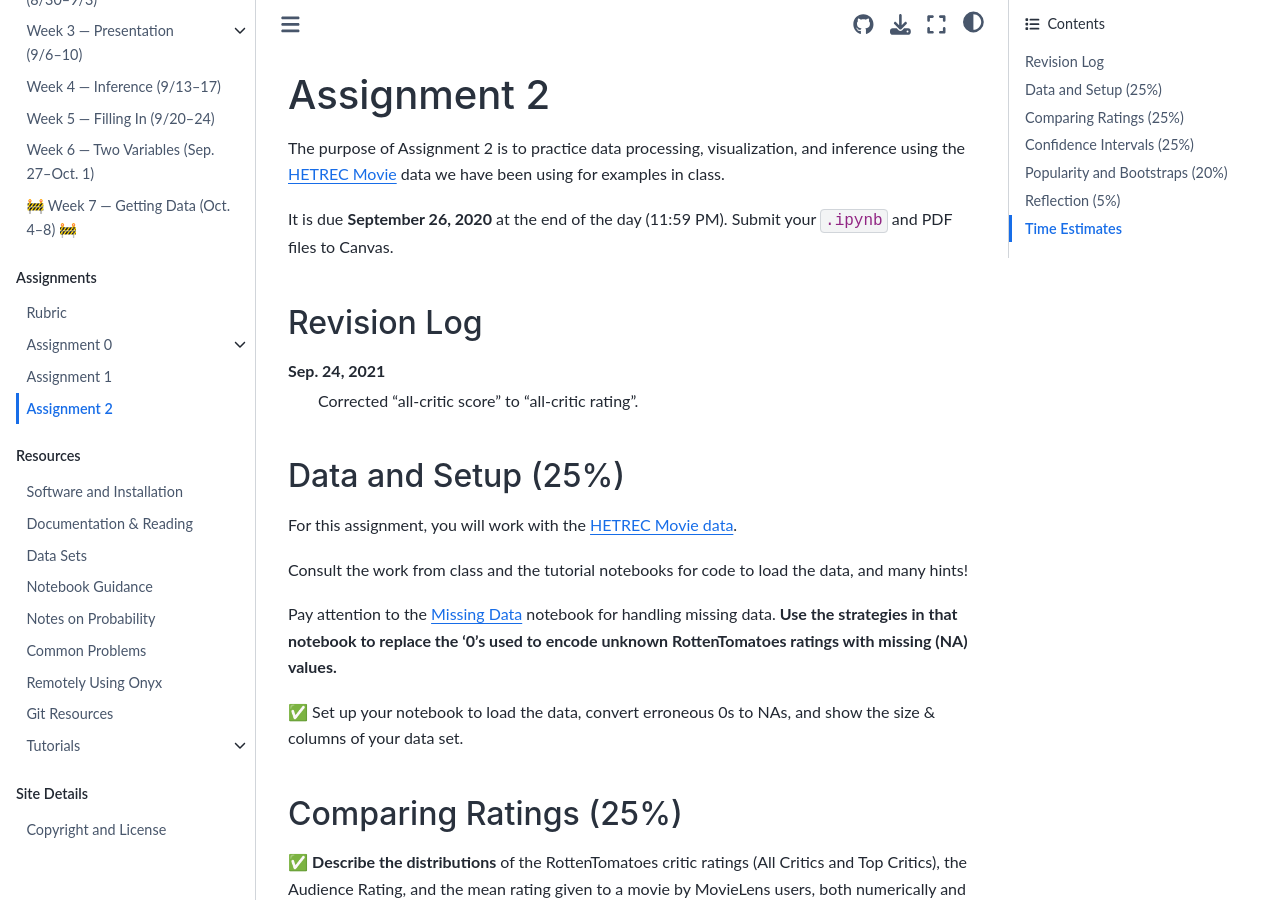
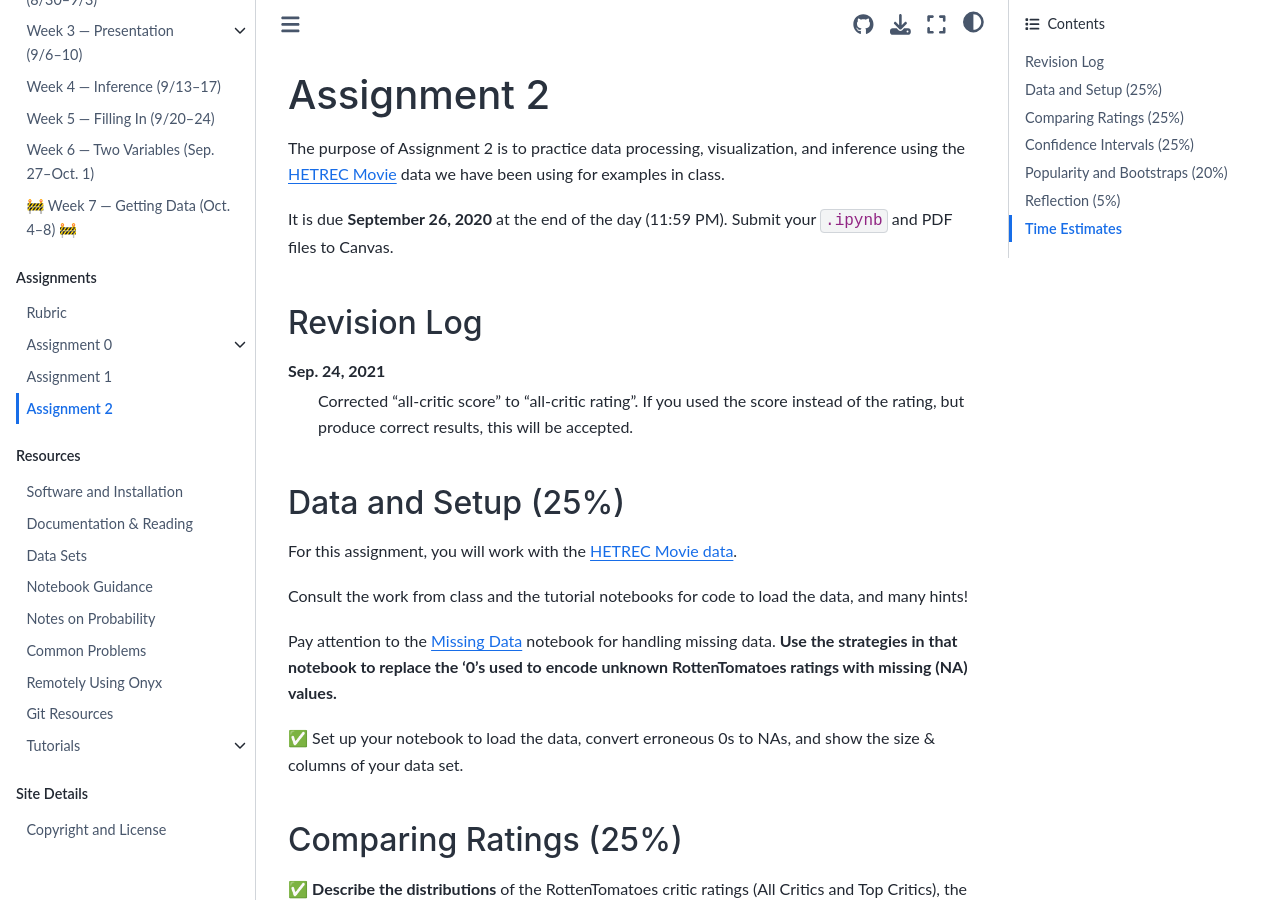
Before and after one commit to mdekstrand/cs533-web, a Jupyter Book: the page built from assignments/A2/index.md, in a window 1280 px wide and 900 px high. Built offline with Jupyter Book 1.0.4 settings and Sphinx 7.4.7 and the Sphinx Book theme 1.1.4, drawn with Linux system fonts in a browser that asks for light colours; pages that are not in the unit, such as notebooks, are missing from menus; a style sheet for code colours, icons or effects is not loaded.

Commit message:
quick note

```diff
--- a/assignments/A2/index.md
+++ b/assignments/A2/index.md
@@ -9,7 +9,8 @@ It is due **September 26, 2020** at the end of the day (11:59 PM). Submit your `
 ## Revision Log
 
 Sep. 24, 2021
-:   Corrected  “all-critic score” to “all-critic rating”.
+:   Corrected  “all-critic score” to “all-critic rating”.  If you used the score instead of the rating, but produce
+    correct results, this will be accepted.
 
 ## Data and Setup (25%)
 
```
